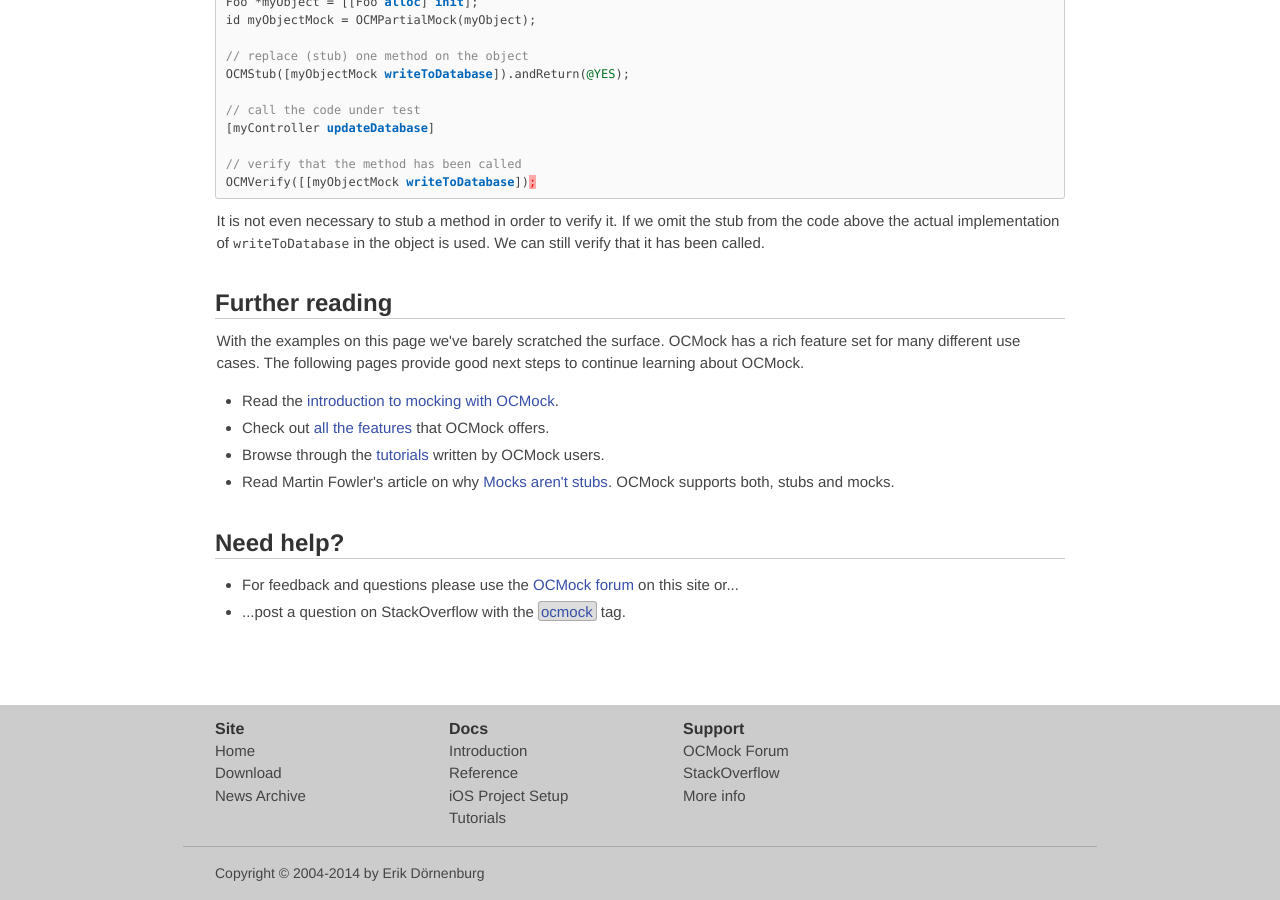
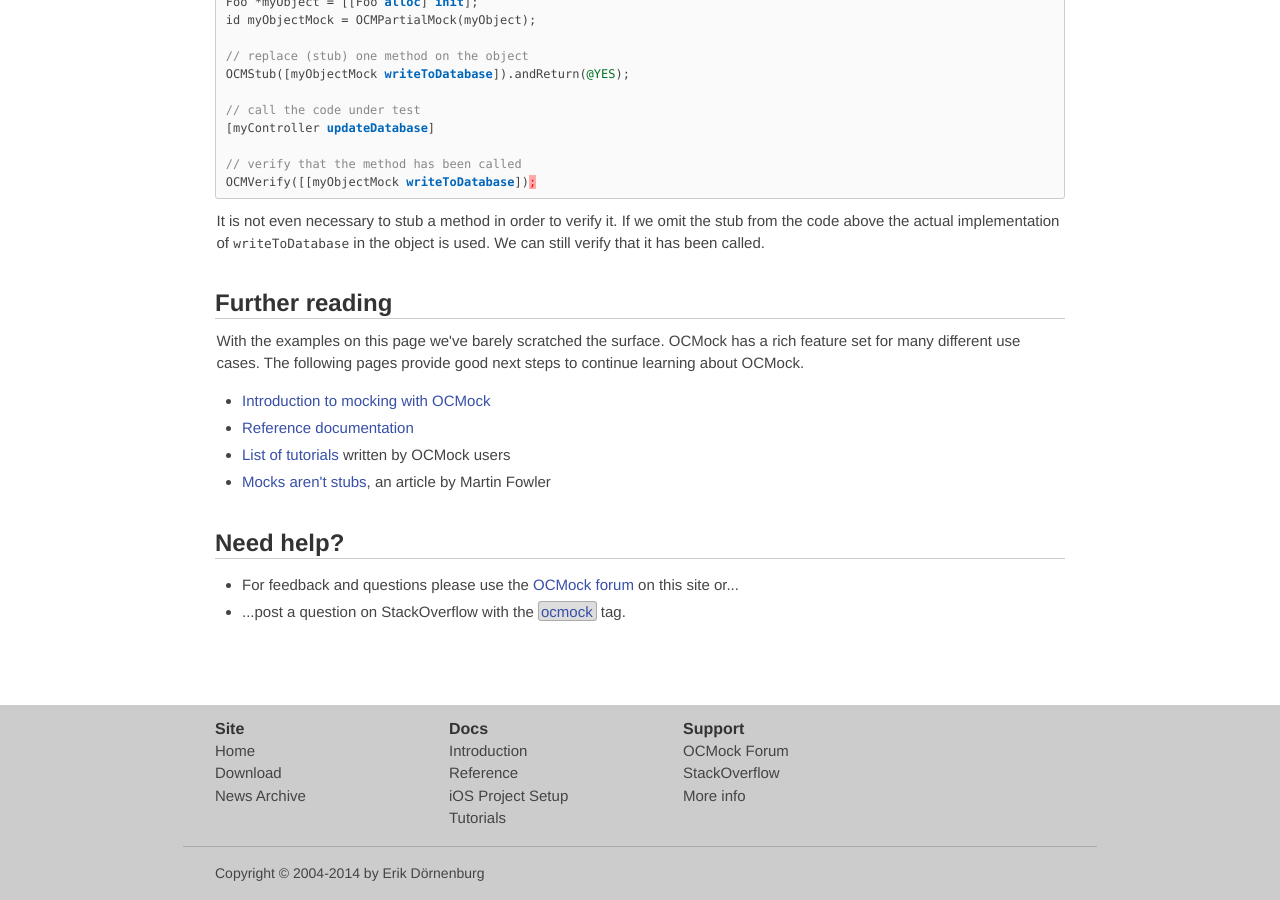
Before and after one commit to erikdoe/ocmock, a Jekyll site: the page built from index.html, in a window 1280 px wide and 900 px high, scrolled down 1791 px. Built offline with Jekyll 4.4.1, drawn with Linux system fonts in a browser that asks for light colours; comment, search, counter and statistics services are not loaded.

Commit message:
Shorted text to be more relevant.

```diff
--- a/index.html
+++ b/index.html
@@ -116,10 +116,10 @@ OCMVerify([[myObjectMock writeToDatabase]);
 <h2>Further reading</h2>
 <p>With the examples on this page we've barely scratched the surface. OCMock has a rich feature set for many different use cases. The following pages provide good next steps to continue learning about OCMock.
 <ul>
-	<li>Read the <a href="{{ site.baseurl }}/introduction">introduction to mocking with OCMock</a>.
-	<li>Check out <a href="{{ site.baseurl }}/reference">all the features</a> that OCMock offers.
-	<li>Browse through the <a href="{{ site.baseurl }}/tutorials">tutorials</a> written by OCMock users.
-	<li>Read Martin Fowler's article on why <a href="http://martinfowler.com/articles/mocksArentStubs.html">Mocks aren't stubs</a>. OCMock supports both, stubs and mocks.
+	<li><a href="{{ site.baseurl }}/introduction">Introduction to mocking with OCMock</a>
+	<li><a href="{{ site.baseurl }}/reference">Reference documentation</a>
+	<li><a href="{{ site.baseurl }}/tutorials">List of tutorials</a> written by OCMock users
+	<li><a href="http://martinfowler.com/articles/mocksArentStubs.html">Mocks aren't stubs</a>, an article by Martin Fowler
 </ul>
 
 <h2>Need help?</h2>
```
